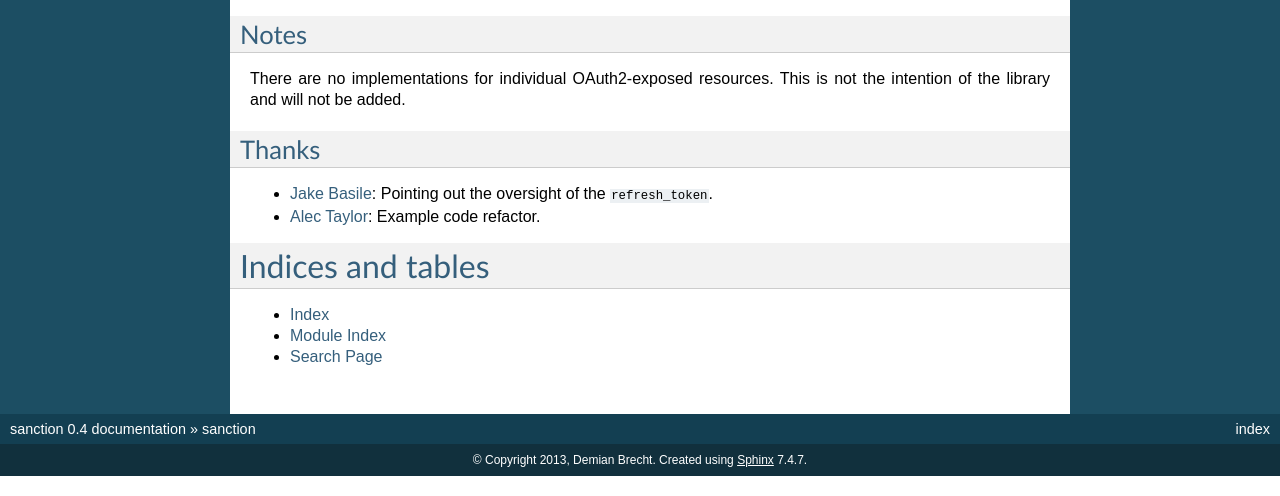
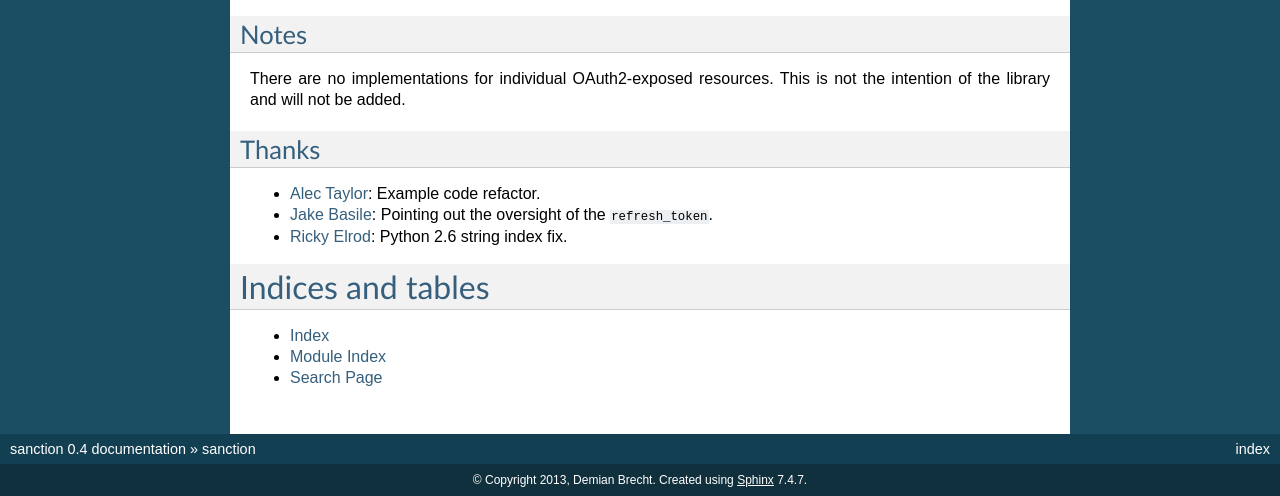
Before and after one commit to demianbrecht/sanction, a Sphinx documentation site: the page built from docs/index.rst, in a window 1280 px wide and 900 px high, scrolled down 2744 px, cut to the strip 404-900 px from the top of the window. Built offline with Sphinx 7.4.7, drawn with Linux system fonts in a browser that asks for light colours.

```diff
--- a/docs/index.rst
+++ b/docs/index.rst
@@ -198,12 +198,14 @@ the intention of the library and will not be added.
 Thanks
 ------
 
+* `Alec Taylor`_: Example code refactor.
 * `Jake Basile`_: Pointing out the oversight of the ``refresh_token``.
-* `Alec Taylor`_: Example code refactor.
+* `Ricky Elrod`_: Python 2.6 string index fix.
 
 
 .. _`Jake Basile`: https://github.com/jakebasile
 .. _`Alec Taylor`: https://github.com/AlecTaylor
+.. _`Ricky Elrod`: https://github.com/CodeBlock
 
 
 Indices and tables
--- a/setup.py
+++ b/setup.py
@@ -9,7 +9,7 @@ requires = []
 
 setup(name="sanction",
 	keywords="python,oauth2",
-    version="0.4",
+    version="0.4.1",
     description="A simple, lightweight OAuth2 client",
     author="Demian Brecht",
     author_email="demianbrecht@gmail.com",
```
Also changed, not shown: .travis.yml, 2 other files.
